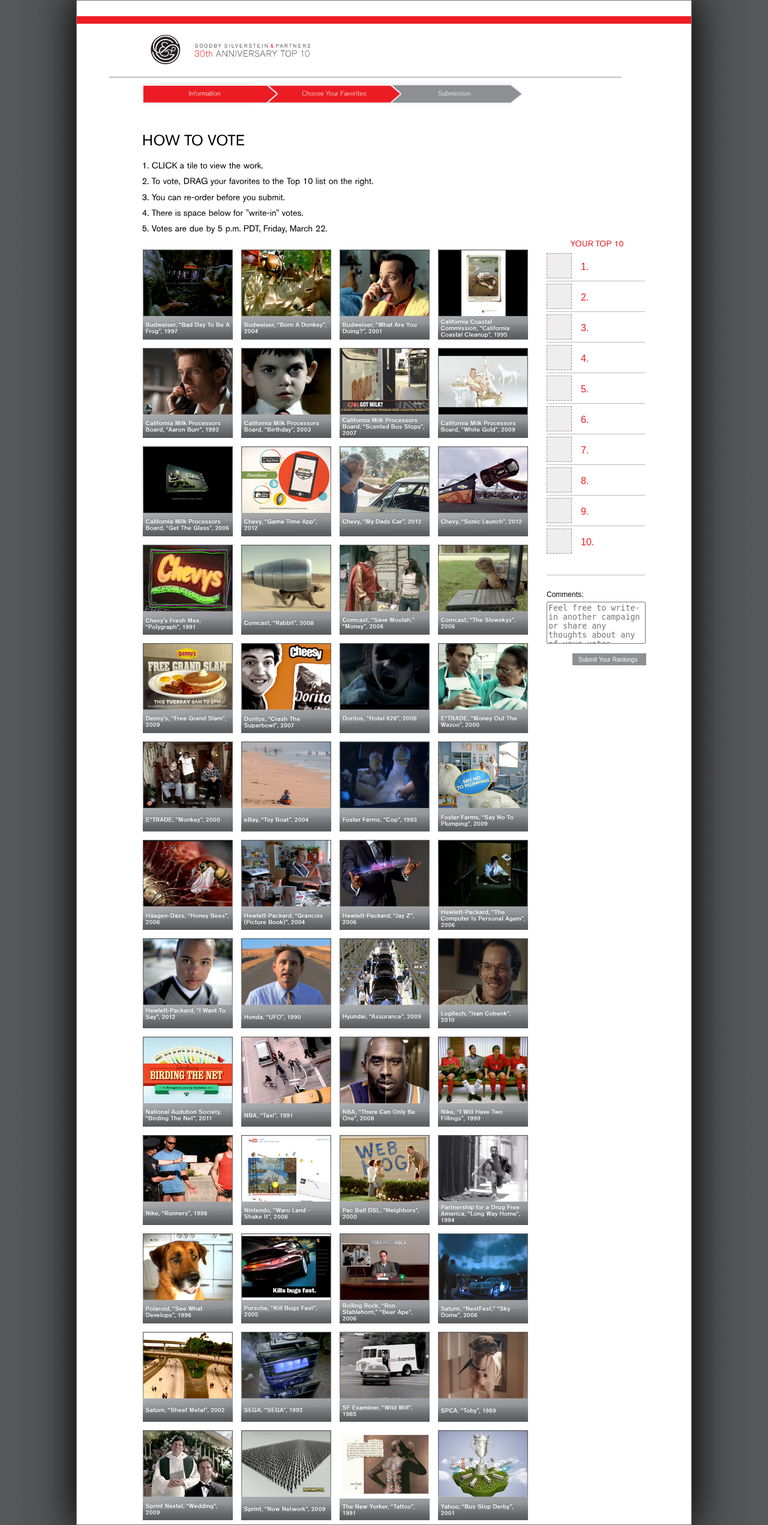
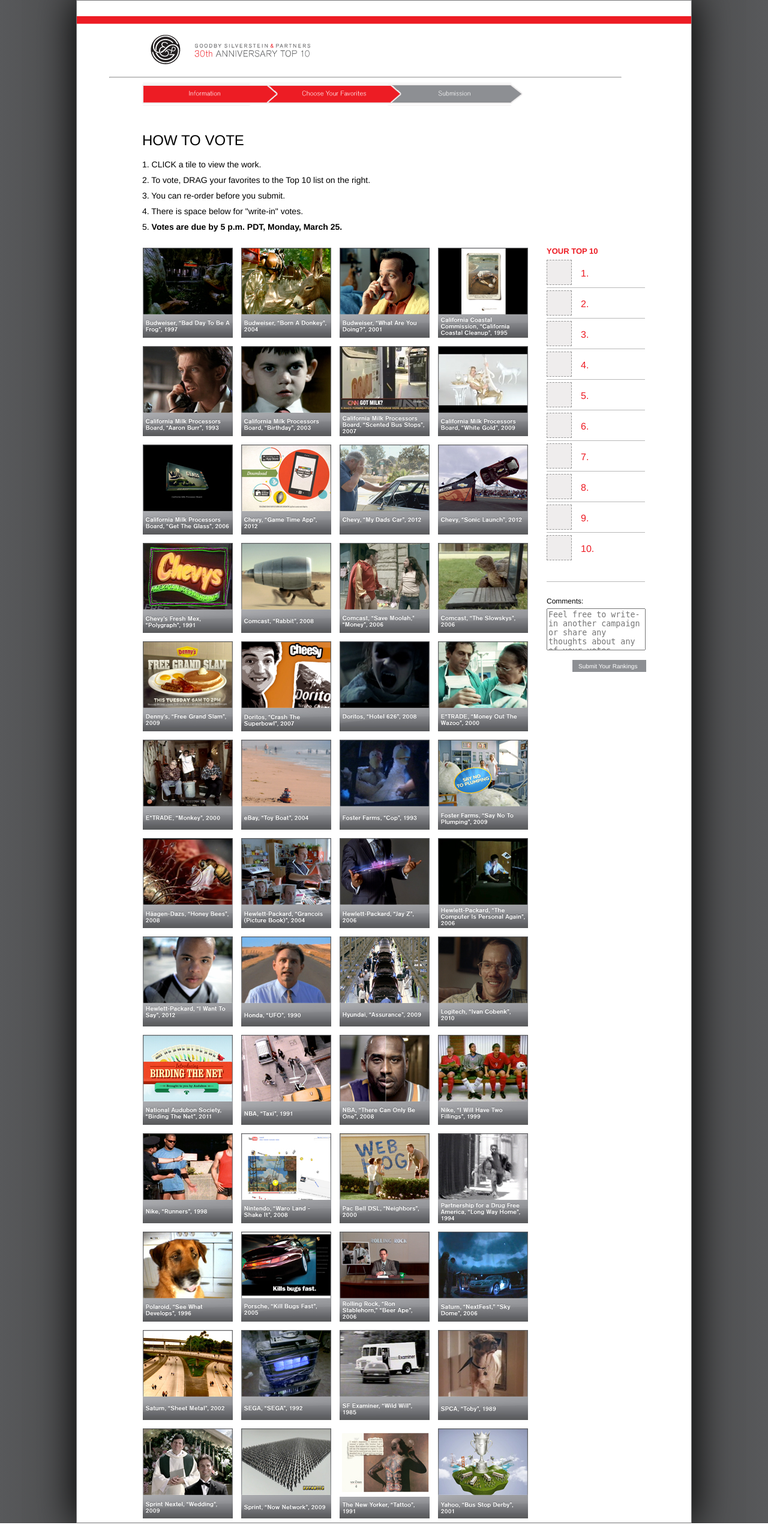
Before and after one commit to newshorts/thirty-choice, a PHP site: page /select in a window 1280 px wide. Shown: the whole page at 60% size. Run offline with PHP 8.4, Linux system fonts and the light colour scheme; some libraries are stand-ins or nearby versions.

Commit message:
adding new font, updating styling for select page

```diff
--- a/css/select.css
+++ b/css/select.css
@@ -89,7 +89,7 @@
     position: relative;
     width: 168px;
     float: right;
-    margin: -2150px -213px 0 0;
+    margin: -2135px -213px 0 0;
     padding: 5px;
     /*z-index: 10;*/
     /*background-color: #e3e3e3;*/
@@ -98,9 +98,9 @@
 .choices h2 {
     font-size: 13px;
     color: #ed1c24;
-/*     font-weight: bold;  */
+    font-weight: 800;
     text-transform: uppercase;
-    text-align: center;
+/*     text-align: center; */
     margin: 4px auto;
 }
 
--- a/css/style.css
+++ b/css/style.css
@@ -17,7 +17,7 @@
 }
 
 body {
-    font-family: arial, sans-serif;
+    font-family: 'Helvetica-Neue', Helvetica, Arial, sans-serif;
     color: #000000;
 
     /* fallback 58595b 3b3c3d */
@@ -42,7 +42,7 @@
 
 #wrap {
     width: 1024px;
-    min-height: 881px;
+    min-height: 901px;
     position: relative;
     padding: 0;
     margin: 0 auto;
@@ -110,11 +110,11 @@
     line-height: 16px;
 }
 
-/*
+
+
 section article p span {
 	font-weight: bold;
 }
-*/
 
 section form {
     width: 338px;
--- a/select/index.php
+++ b/select/index.php
@@ -153,7 +153,7 @@
             <hr class="redBar" />
             <div id="container">
                 <header>
-                    <a href="#"><img src="../images/logo.png" /></a>
+                    <a href="http://agency.goodbysilverstein.com/30th/"><img src="../images/logo.png" /></a>
                     <hr />
                     <div class="nav"></div>
                 </header>
@@ -164,7 +164,7 @@
                         <p>2. To vote, DRAG your favorites to the Top 10 list on the right.</p>
                         <p>3. You can re-order before you submit.</p>
                         <p>4. There is space below for "write-in" votes.</p>
-                        <p>5.<strong> Votes are due by 5 p.m. PDT, Friday, March 22.</strong></p>
+                        <p>5. <span class="strong">Votes are due by 5 p.m. PDT, Monday, March 25.</span></p>
                     </article>
                     <article>
                         <div class="videos">
@@ -174,7 +174,7 @@
                             <div class="clear"></div>
                         </div>
                         <ul class="choices">
-                            <h2>Your Top 10</h2>
+                            <h2><strong>Your Top 10</strong></h2>
                             <li class="choice">
                                 <!-- TODO added choiceDropContainer which doesn't seem to be working for z-indexes -->
                                 <div class="choiceDropContainer">
@@ -309,7 +309,7 @@
                     var app = new App('.choicesForm'),
                         c = new Choices();
 
-                    Cufon.replace('h1, p, h2');
+/*                     Cufon.replace('h1, p, h2'); */
 
                     $('.fancybox-media')
                     .attr('rel', 'media-gallery')
@@ -335,7 +335,7 @@
                         if  ($(window).scrollTop() >= 300){
                             $('.choices').css({
                                 position: 'fixed',
-                                margin: '-2473px 0 0 667px'
+                                margin: '-2533px 0 0 667px'
                             });
                             /*margin: -2150px 0 0 667px;*/
                         }
@@ -343,7 +343,7 @@
                         if  ($(window).scrollTop() < 300){
                             $('.choices').css({
                                 position: 'relative',
-                                margin: '-2150px -213px 0 0'
+                                margin: '-2135px -213px 0 0'
                             });
                             /*margin: -2150px 0 0 667px;*/
                         }
```
Also changed, not shown: index.html (+4 -4 lines).
